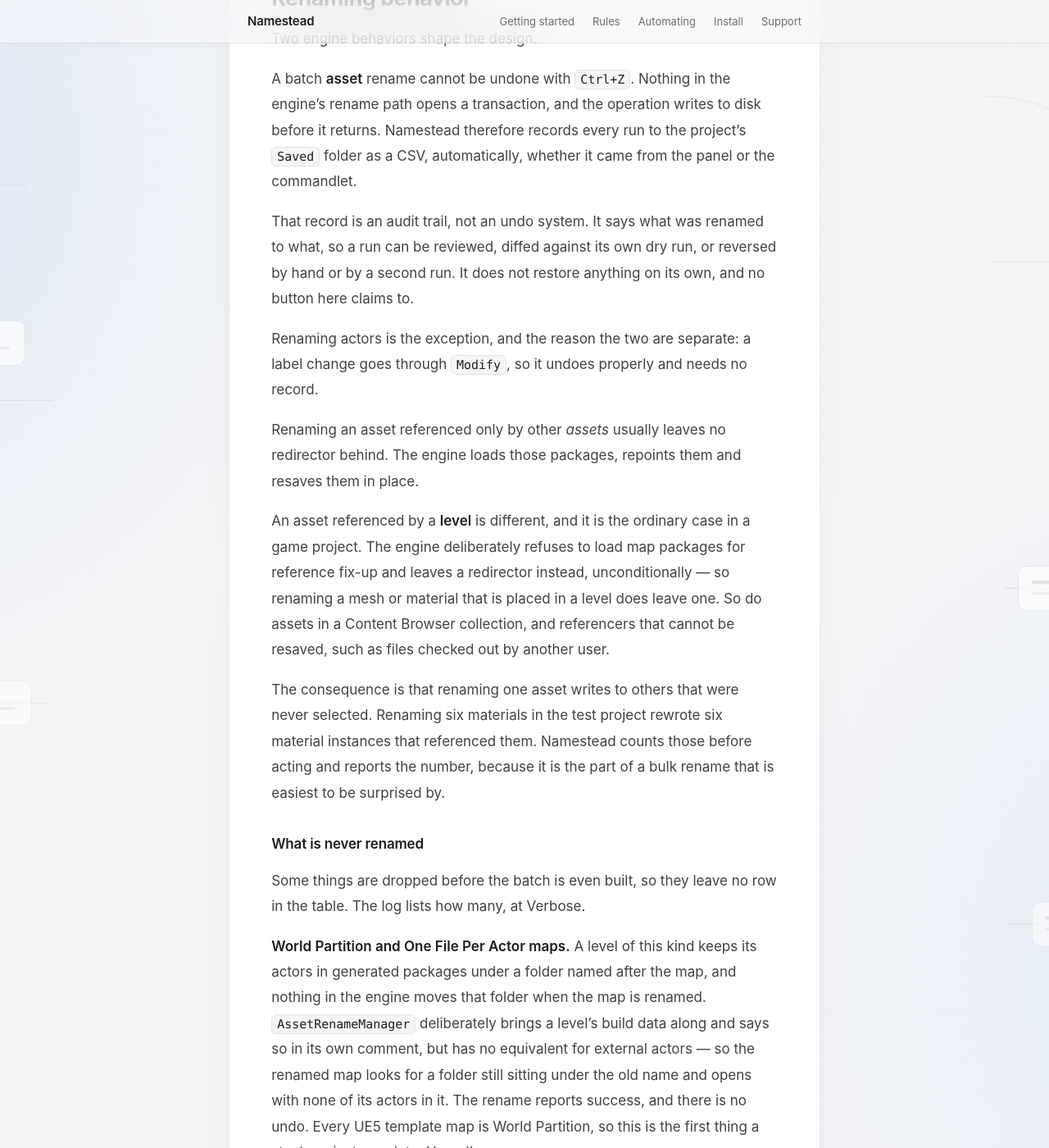
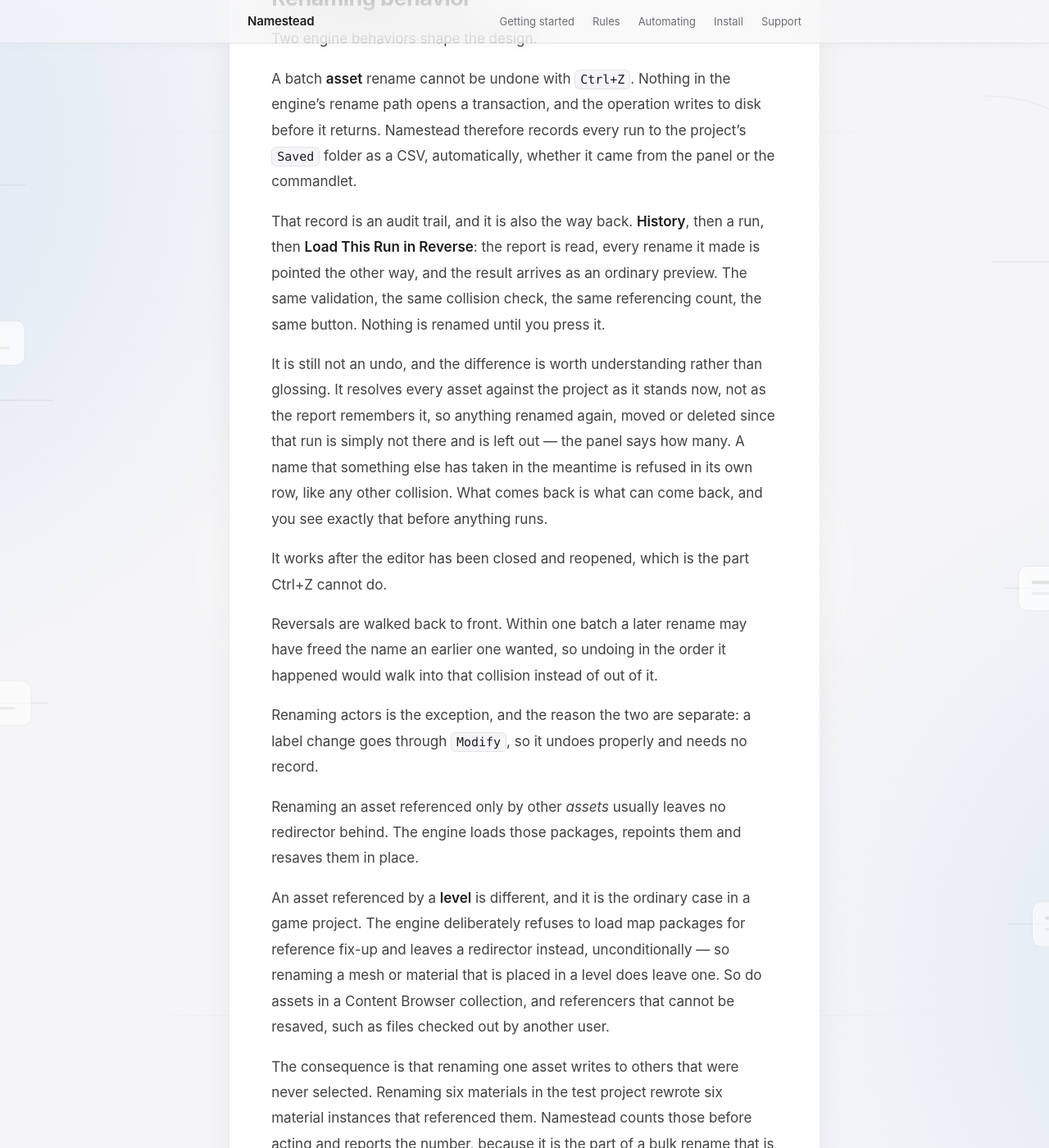
Before and after one commit to LOWSZEHAO/namestead-docs, a Jekyll site: the page built from index.md, in a window 1280 px wide and 1400 px high, scrolled down 16110 px. Shown: the whole window at 82% size. Built offline with Jekyll 4.4.1, drawn with Linux system fonts in a browser that asks for light colours.

Commit message:
Document reversing a run
The manual said the record does not restore anything and no button claims to.
There is a button now, so that paragraph was wrong the moment it shipped.

Says what it is and what it is not: an ordinary preview built from the report,
resolved against the project as it stands, so what comes back is what can come
back and you see it before it runs. Ctrl+Z on an asset rename is still not a
thing any Unreal tool has.

```diff
--- a/index.md
+++ b/index.md
@@ -443,9 +443,23 @@ opens a transaction, and the operation writes to disk before it returns. Nameste
 records every run to the project's `Saved` folder as a CSV, automatically, whether it came
 from the panel or the commandlet.
 
-That record is an audit trail, not an undo system. It says what was renamed to what, so a run
-can be reviewed, diffed against its own dry run, or reversed by hand or by a second run. It
-does not restore anything on its own, and no button here claims to.
+That record is an audit trail, and it is also the way back. **History**, then a run, then **Load
+This Run in Reverse**: the report is read, every rename it made is pointed the other way, and the
+result arrives as an ordinary preview. The same validation, the same collision check, the same
+referencing count, the same button. Nothing is renamed until you press it.
+
+It is still not an undo, and the difference is worth understanding rather than glossing. It
+resolves every asset against the project as it stands now, not as the report remembers it, so
+anything renamed again, moved or deleted since that run is simply not there and is left out —
+the panel says how many. A name that something else has taken in the meantime is refused in its
+own row, like any other collision. What comes back is what can come back, and you see exactly
+that before anything runs.
+
+It works after the editor has been closed and reopened, which is the part Ctrl+Z cannot do.
+
+Reversals are walked back to front. Within one batch a later rename may have freed the name an
+earlier one wanted, so undoing in the order it happened would walk into that collision instead of
+out of it.
 
 Renaming actors is the exception, and the reason the two are separate: a label change goes
 through `Modify`, so it undoes properly and needs no record.
```
